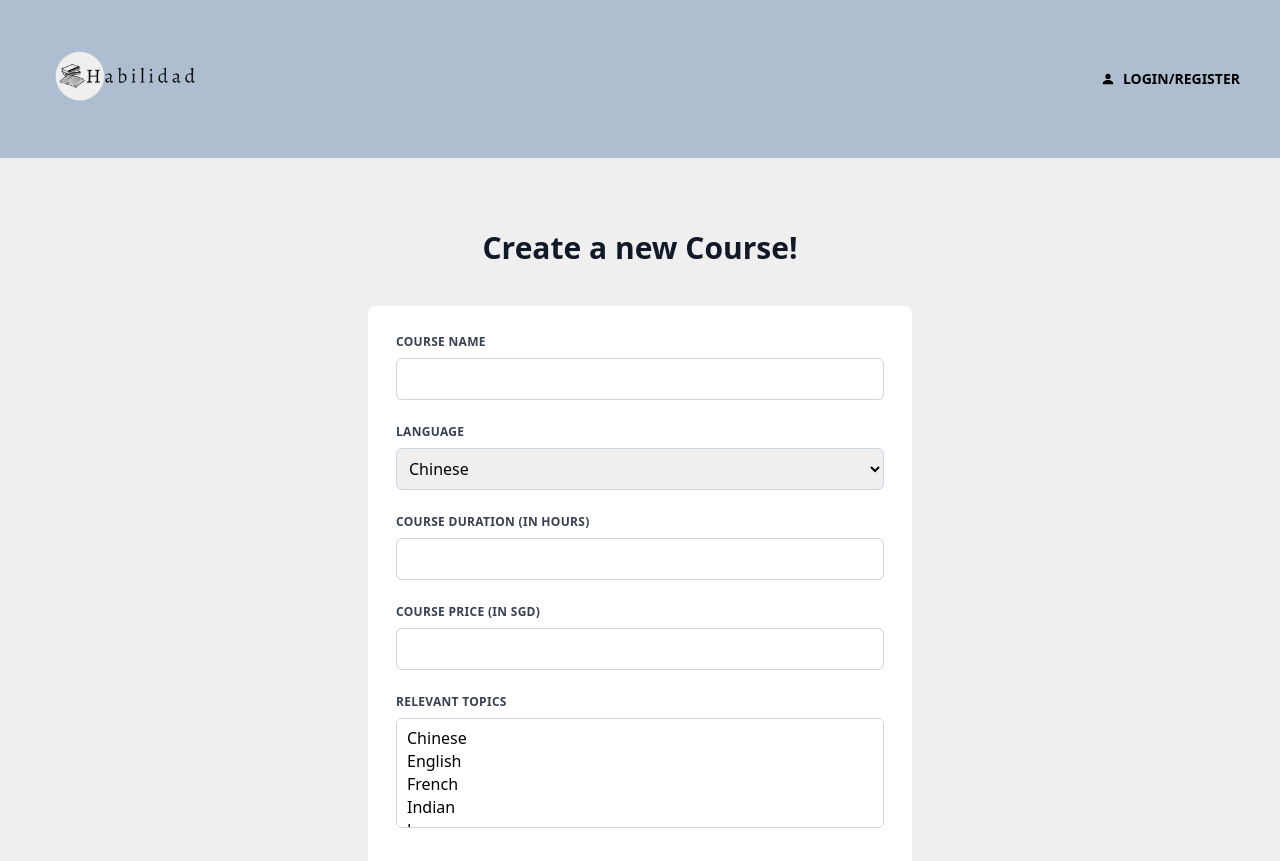
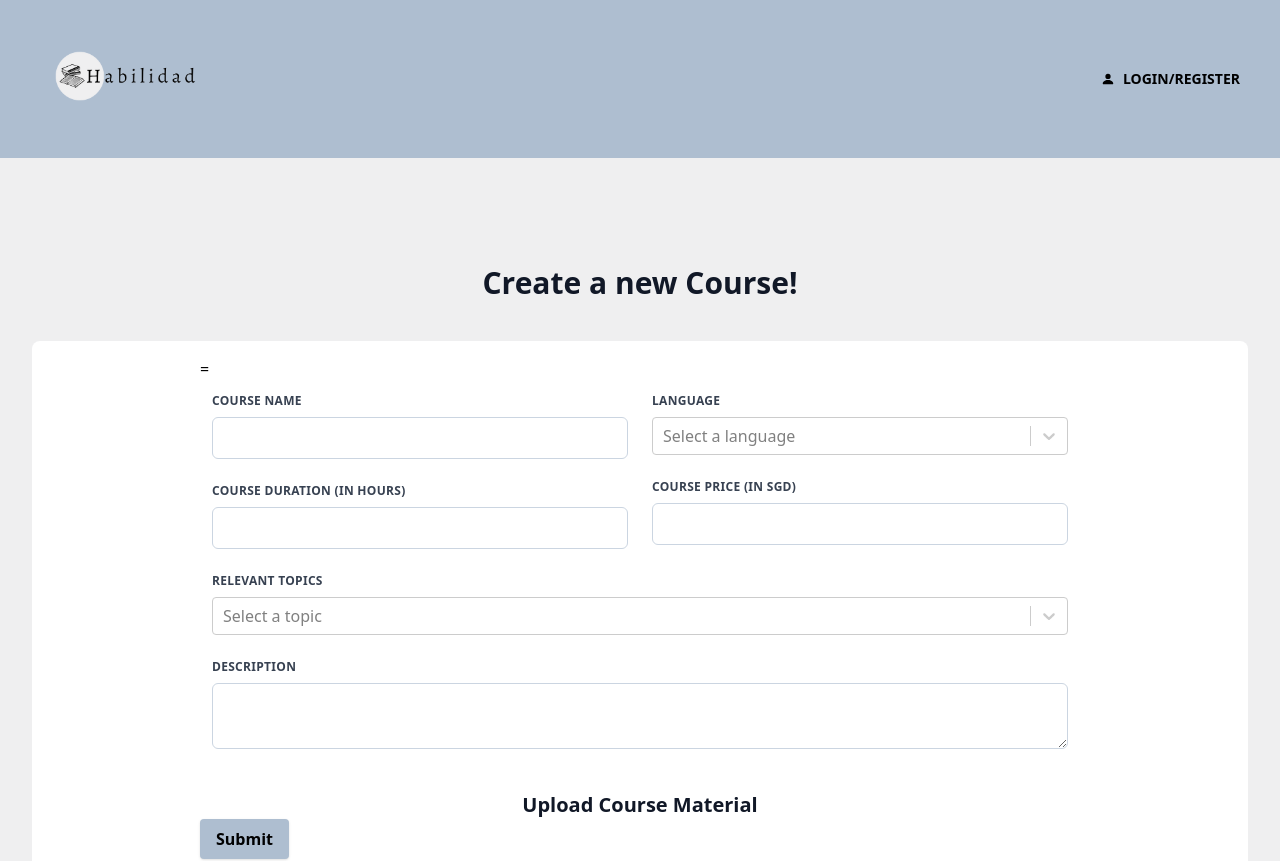
Before and after one commit to ICT3103-P1-TeneT-Habilidad/habilidad, a React (Create React App) app in the folder client/: page /createcourse in a window 1280 px wide. Shown: the top 861 px of the page. Built offline with nearby package versions, Linux system fonts and the light colour scheme.

Commit message:
feat: finished form for basic course info

```diff
--- a/client/src/pages/CreateCourse.jsx
+++ b/client/src/pages/CreateCourse.jsx
@@ -1,30 +1,25 @@
-import { React } from 'react'
-import { useForm } from 'react-hook-form'
+import { React, useState } from 'react'
+import { useForm, Controller } from 'react-hook-form'
+import Select from 'react-select'
+import makeAnimated from 'react-select/animated'
 import { languageOptions } from '../utils/Constants'
 
 const CreateCourse = () => {
+    const animatedComponents = makeAnimated()
+
     const {
         register,
         handleSubmit,
         formState: { errors },
-    } = useForm()
+        control,
+    } = useForm({
+        mode: 'onBlur',
+    })
 
-    const topicOptions = null // get list from get all topics API
+    const topicOptions = languageOptions // get list from get all topics API
 
     const onSubmit = (data) => {
         console.log(data)
-    }
-
-    const getLanguageList = () => {
-        return languageOptions.map((language) => {
-            return <option value={language.value}>{language.label}</option>
-        })
-    }
-
-    const getTopicsList = () => {
-        return topicOptions.map((topic) => {
-            return <option value={topic.value}>{topic.label}</option> // to be changed
-        })
     }
 
     return (
@@ -32,12 +27,12 @@ const CreateCourse = () => {
             <div className="sm:mx-auto sm:w-full sm:max-w-md">
                 <h2 className="mt-6 text-center text-3xl font-extrabold text-gray-900">Create a new Course!</h2>
             </div>
-            <div className="flex items-center justify-center">
-                <div className="bg-white mt-10 rounded-lg">
-                    <div className="flex auto-rows-auto auto-cols-auto grid-flow-row p-4">
-                        <form onSubmit={handleSubmit(onSubmit)} className="-wfull max-w-lg">
-                            <div className="flex flex-wrap mb-6">
-                                <div className="w-full p-3 mb-6 md:mb-0">
+            <div className="flex bg-white mt-10 rounded-lg w-full justify-center">
+                <form onSubmit={handleSubmit(onSubmit)} className="flex p-4 w-3/4">
+                    <div className="flex flex-col w-full">=
+                        <div className="flex flex-row w-full">
+                            <div className="flex flex-col w-1/2">
+                                <div className="p-3">
                                     <label
                                         className="block uppercase tracking-wide text-gray-700 text-xs font-bold mb-2"
                                         for="courseName"
@@ -56,27 +51,7 @@ const CreateCourse = () => {
                                         <span className="text-sm text-red-500">{errors.courseName.message}</span>
                                     ) : null}
                                 </div>
-                                <div className="w-full p-3 mb-6 md:mb-0">
-                                    <label
-                                        className="block uppercase tracking-wide text-gray-700 text-xs font-bold mb-2"
-                                        for="language"
-                                    >
-                                        Language
-                                    </label>
-                                    <select
-                                        className="w-full border border-slate-300 rounded-md p-2"
-                                        id="language"
-                                        {...register('language', {
-                                            required: 'Please select the language the course is taught in',
-                                        })}
-                                    >
-                                        {getLanguageList()}
-                                    </select>
-                                    {errors.language ? (
-                                        <span className="text-sm text-red-500">{errors.language.message}</span>
-                                    ) : null}
-                                </div>
-                                <div className="w-full p-3 mb-6 md:mb-0">
+                                <div className="p-3">
                                     <label
                                         className="block uppercase tracking-wide text-gray-700 text-xs font-bold mb-2"
                                         for="courseDuration"
@@ -95,7 +70,39 @@ const CreateCourse = () => {
                                         <span className="text-sm text-red-500">{errors.courseDuration.message}</span>
                                     ) : null}
                                 </div>
-                                <div className="w-full p-3 mb-6 md:mb-0">
+                            </div>
+                            <div className="flex flex-col w-1/2">
+                                <div className="p-3">
+                                    <label
+                                        className="block uppercase tracking-wide text-gray-700 text-xs font-bold mb-2"
+                                        for="language"
+                                    >
+                                        Language
+                                    </label>
+                                    <Controller
+                                        name="language"
+                                        control={control}
+                                        rules={{
+                                            required: 'Please select the language the course is taught in',
+                                        }}
+                                        render={({ field }) => {
+                                            return (
+                                                <Select
+                                                    {...field}
+                                                    isClearable={true}
+                                                    options={languageOptions}
+                                                    isSearchable={true}
+                                                    placeholder="Select a language"
+                                                    className="w-full"
+                                                />
+                                            )
+                                        }}
+                                    />
+                                    {errors.language ? (
+                                        <span className="text-sm text-red-500">{errors.language.message}</span>
+                                    ) : null}
+                                </div>
+                                <div className="p-3">
                                     <label
                                         className="block uppercase tracking-wide text-gray-700 text-xs font-bold mb-2"
                                         for="coursePrice"
@@ -114,28 +121,77 @@ const CreateCourse = () => {
                                         <span className="text-sm text-red-500">{errors.coursePrice.message}</span>
                                     ) : null}
                                 </div>
-                                <div className="w-full p-3 mb-6 md:mb-0">
+                            </div>
+                        </div>
+                        {/* topics row */}
+                        <div className="flex flex-row">
+                            <div className="p-3 w-full">
                                 <label
                                     className="block uppercase tracking-wide text-gray-700 text-xs font-bold mb-2"
                                     for="topics"
                                 >
                                     Relevant Topics
                                 </label>
-                                    <select
-                                        className="w-full border border-slate-300 rounded-md p-2"
-                                        id="topics"
-                                        multiple
-                                        {...register('topics', {
-                                            required: 'Please select at least one relevant topic',
-                                        })}
-                                    >
-                                        {getLanguageList()}
-                                    </select>
+                                <Controller
+                                    name="topics"
+                                    control={control}
+                                    rules={{
+                                        required: 'Please select up to 5 topics relevant to this course',
+                                        validate: (value) =>
+                                            value.length <= 5 || 'Please only select 5 relevant topics',
+                                    }}
+                                    render={({ field }) => {
+                                        return (
+                                            <Select
+                                                {...field}
+                                                isClearable={true}
+                                                isMulti
+                                                options={topicOptions}
+                                                isSearchable={true}
+                                                closeMenuOnSelect={false}
+                                                components={animatedComponents}
+                                                placeholder="Select a topic"
+                                                className="w-full"
+                                            />
+                                        )
+                                    }}
+                                />
                                 {errors.topics ? (
                                     <span className="text-sm text-red-500">{errors.topics.message}</span>
                                 ) : null}
                             </div>
                         </div>
+                        {/* description row */}
+                        <div className="flex flex-row">
+                            <div className="p-3 w-full">
+                                <label
+                                    className="block uppercase tracking-wide text-gray-700 text-xs font-bold mb-2"
+                                    for="courseDesc"
+                                >
+                                    Description
+                                </label>
+                                <textarea
+                                    className="w-full border border-slate-300 rounded-md p-2"
+                                    id="courseDesc"
+                                    {...register('courseDesc', {
+                                        required: 'Please enter a short description of the course',
+                                    })}
+                                />
+                                {errors.courseDesc ? (
+                                    <span className="text-sm text-red-500">{errors.courseDesc.message}</span>
+                                ) : null}
+                            </div>
+                        </div>
+                        {/* course materials section */}
+                        <div className="flex flex-row">
+                            <div className="sm:mx-auto sm:w-full sm:max-w-md">
+                                <h3 className="mt-6 text-center text-xl font-extrabold text-gray-900">
+                                    Upload Course Material
+                                </h3>
+                            </div>
+                        </div>
+                        {/* button row */}
+                        <div className="flex flex-row">
                             <div className="flex items-center justify-between">
                                 <button
                                     className="shadow focus:shadow-outline focus:outline-none bg-navbarfooter font-bold py-2 px-4 rounded"
@@ -144,9 +200,9 @@ const CreateCourse = () => {
                                     Submit
                                 </button>
                             </div>
-                        </form>
                         </div>
                     </div>
+                </form>
             </div>
         </div>
     )
```
Lines whose indentation alone changed are shown as unchanged.
